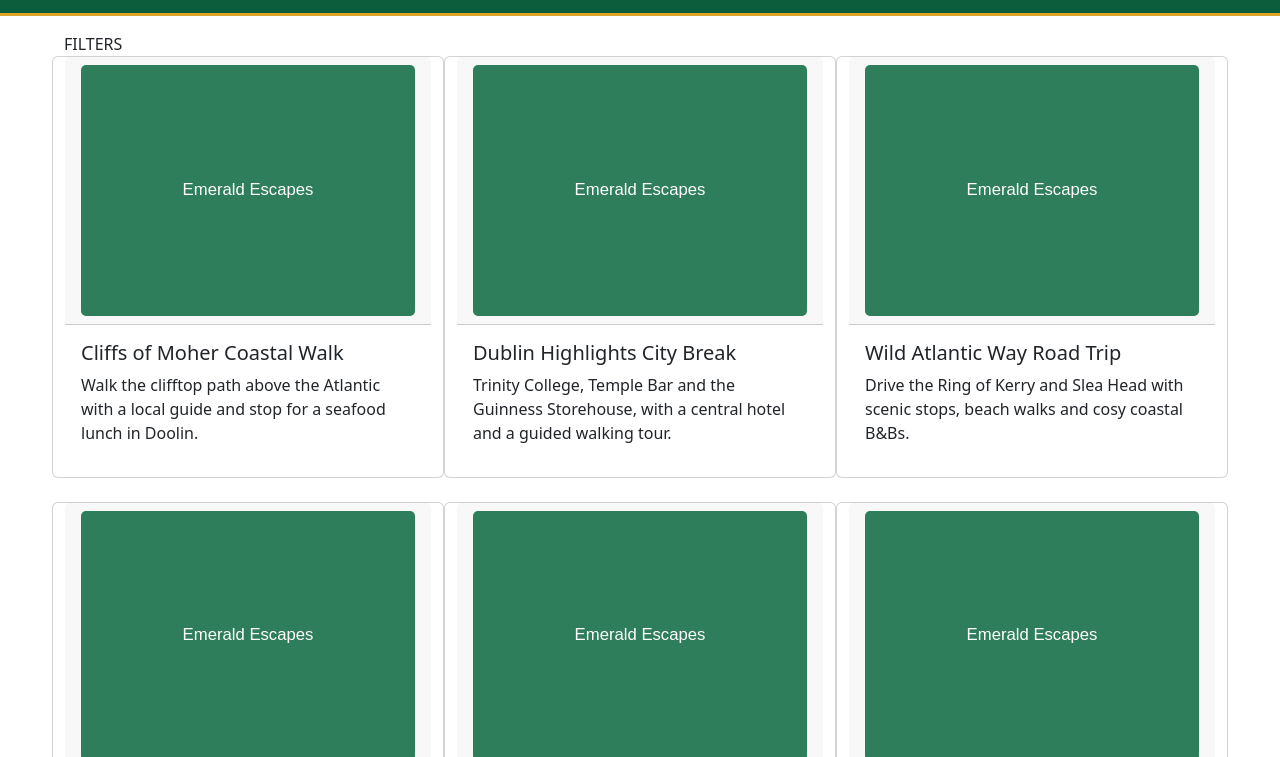
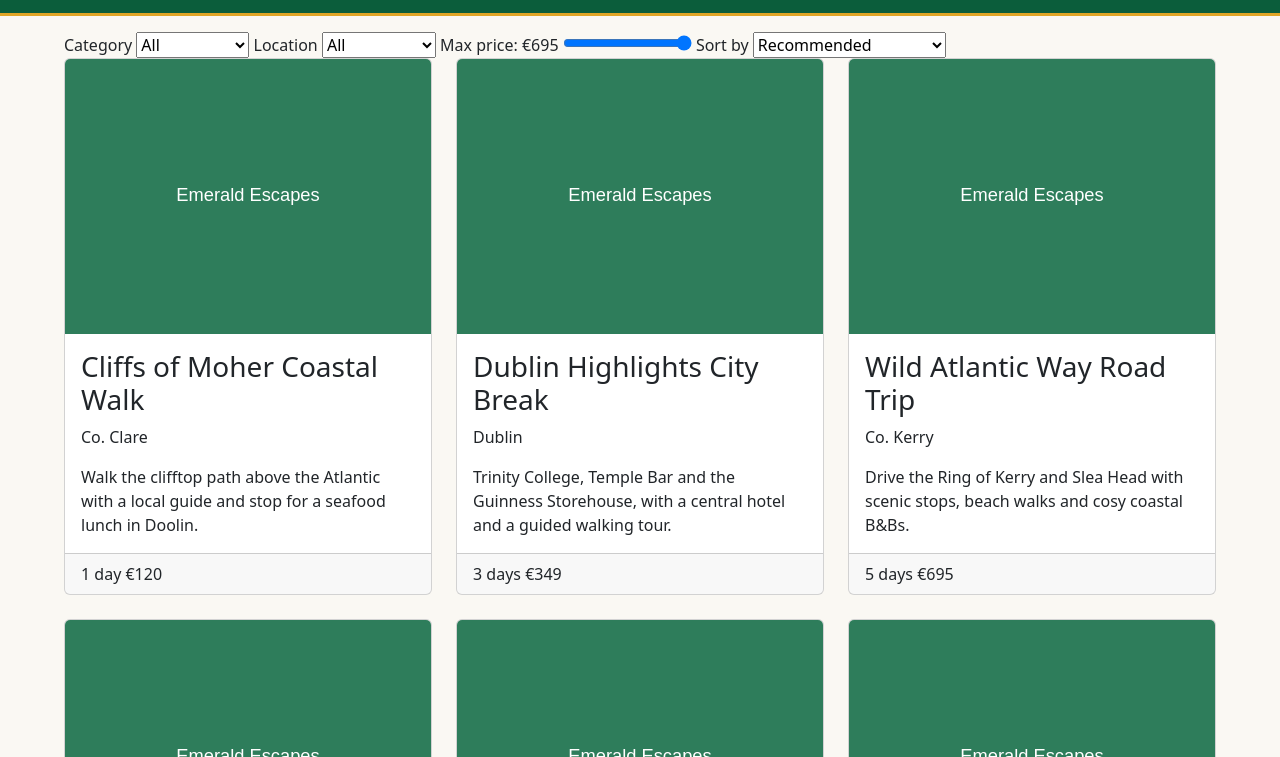
Before and after one commit to MCarofiglioNCI/emerald-escapes, a plain HTML site: page experiences.html in a window 1280 px wide. Shown: the part 43-800 px from the top of the page. Drawn offline with Linux system fonts and the light colour scheme; files whose address does not match are found by name.

Commit message:
fixes and filtering pt.1

```diff
--- a/css/styles.css
+++ b/css/styles.css
@@ -22,14 +22,14 @@ main {
     flex: 1;
 }
 
-.navbar {
+.site-nav {
     display: flex;
     flex-direction: row;
     justify-content: space-between;
     background-color: var(--color-primary);
     color: var(--color-secondary);
     border-bottom: 0.2rem solid var(--color-accent);
-    padding: 1rem 4rem !important;
+    padding: 1rem 4rem;
 }
 
 .nav-logo {
@@ -52,3 +52,9 @@ main {
 .main-container {
     padding: 1rem 4rem;
 }
+
+#card-section {
+    display: grid;
+    grid-template-columns: repeat(auto-fill, minmax(18rem, 1fr));
+    gap: 1.5rem;
+}
--- a/experiences.html
+++ b/experiences.html
@@ -3,8 +3,8 @@
 <head>
     <meta charset="UTF-8">
 	<meta name="viewport" content="width=device-width, initial-scale=1.0">
-	<link rel="stylesheet" href="css/styles.css">
 	<link rel="stylesheet" href="css/bootstrap.min.css">
+    <link rel="stylesheet" href="css/styles.css">
 	<script src="js/experiences.js" defer></script>
 	<script src="js/bootstrap.min.js" defer></script>
 	<script src="js/main.js" defer></script>
@@ -12,7 +12,7 @@
 </head>
 <body>
     <header>
-        <nav class="navbar">
+        <nav class="site-nav">
             <div class="nav-logo">
                 LOGO
             </div>
@@ -30,9 +30,25 @@
     <main>
         <div class="main-container">
             <div id="filter-section">
-                FILTERS
+                <label for="filter-category">Category</label>
+                <select id="filter-category"></select>
+
+                <label for="filter-location">Location</label>
+                <select id="filter-location"></select>
+
+                <label for="filter-price">Max price: <span id="price-value"></span></label>
+                <input type="range" id="filter-price" step="5">
+
+                <label for="sort-by">Sort by</label>
+                <select id="sort-by">
+                    <option value="default">Recommended</option>
+                    <option value="price-asc">Price: low to high</option>
+                    <option value="price-desc">Price: high to low</option>
+                    <option value="duration-asc">Duration: shortest first</option>
+                </select>
             </div>
-            <div id="card-section" class="row g-4">
+            <p id="no-results" hidden>No experiences match your filters.</p>
+            <div id="card-section">
 
             </div>
         </div>
--- a/js/experiences.js
+++ b/js/experiences.js
@@ -5,6 +5,7 @@ const experiences = [
     location: "Co. Clare",
     category: "coastal",
     duration: "1 day",
+    durationDays: 1,
     price: 120,
     image: "images/experiences/placeholder.svg",
     description: "Walk the clifftop path above the Atlantic with a local guide and stop for a seafood lunch in Doolin."
@@ -15,6 +16,7 @@ const experiences = [
     location: "Dublin",
     category: "city",
     duration: "3 days",
+    durationDays: 3,
     price: 349,
     image: "images/experiences/placeholder.svg",
     description: "Trinity College, Temple Bar and the Guinness Storehouse, with a central hotel and a guided walking tour."
@@ -25,6 +27,7 @@ const experiences = [
     location: "Co. Kerry",
     category: "coastal",
     duration: "5 days",
+    durationDays: 5,
     price: 695,
     image: "images/experiences/placeholder.svg",
     description: "Drive the Ring of Kerry and Slea Head with scenic stops, beach walks and cosy coastal B&Bs."
@@ -35,6 +38,7 @@ const experiences = [
     location: "Co. Galway",
     category: "countryside",
     duration: "2 days",
+    durationDays: 2,
     price: 210,
     image: "images/experiences/placeholder.svg",
     description: "Hike through Connemara National Park and enjoy a peaceful night in a lakeside country lodge."
@@ -45,6 +49,7 @@ const experiences = [
     location: "Co. Antrim",
     category: "family",
     duration: "2 days",
+    durationDays: 2,
     price: 280,
     image: "images/experiences/placeholder.svg",
     description: "Explore the basalt columns, cross the Carrick-a-Rede rope bridge and hear the legend of Finn McCool."
@@ -55,6 +60,7 @@ const experiences = [
     location: "Co. Kilkenny",
     category: "cultural",
     duration: "1 day",
+    durationDays: 1,
     price: 85,
     image: "images/experiences/placeholder.svg",
     description: "Visit Kilkenny Castle and the Medieval Mile, then browse the craft shops and traditional pubs."
@@ -65,6 +71,7 @@ const experiences = [
     location: "Galway City",
     category: "city",
     duration: "3 days",
+    durationDays: 3,
     price: 325,
     image: "images/experiences/placeholder.svg",
     description: "Street performers, live trad sessions and fresh oysters in one of Ireland's liveliest cities."
@@ -75,6 +82,7 @@ const experiences = [
     location: "Co. Kerry",
     category: "family",
     duration: "1 day",
+    durationDays: 1,
     price: 95,
     image: "images/experiences/placeholder.svg",
     description: "Meet Fungie's famous successors on a boat trip from Dingle harbour, followed by ice cream on the pier."
@@ -85,6 +93,7 @@ const experiences = [
     location: "Co. Wicklow",
     category: "countryside",
     duration: "2 days",
+    durationDays: 2,
     price: 175,
     image: "images/experiences/placeholder.svg",
     description: "Hike Glendalough's lakes and valleys, with a guided trail and a stay in a mountain guesthouse."
@@ -95,6 +104,7 @@ const experiences = [
     location: "Co. Meath",
     category: "cultural",
     duration: "1 day",
+    durationDays: 1,
     price: 70,
     image: "images/experiences/placeholder.svg",
     description: "Step inside a 5,000-year-old passage tomb and visit the Hill of Tara on a guided history tour."
@@ -105,6 +115,7 @@ const experiences = [
     location: "Cork City",
     category: "city",
     duration: "2 days",
+    durationDays: 2,
     price: 230,
     image: "images/experiences/placeholder.svg",
     description: "Sample local produce at the English Market and take a food trail through the city's best cafes."
@@ -115,6 +126,7 @@ const experiences = [
     location: "Co. Galway",
     category: "coastal",
     duration: "2 days",
+    durationDays: 2,
     price: 195,
     image: "images/experiences/placeholder.svg",
     description: "Ferry to Inis Mór, cycle past stone walls and visit the ancient fort of Dún Aonghasa."
@@ -125,6 +137,7 @@ const experiences = [
     location: "Co. Kilkenny",
     category: "family",
     duration: "3 days",
+    durationDays: 3,
     price: 420,
     image: "images/experiences/placeholder.svg",
     description: "Feed the animals, bake soda bread and toast marshmallows at a working family farm."
@@ -135,6 +148,7 @@ const experiences = [
     location: "Co. Cork",
     category: "countryside",
     duration: "4 days",
+    durationDays: 4,
     price: 540,
     image: "images/experiences/placeholder.svg",
     description: "Quiet roads, sheep-dotted hills and sea views on a slow-paced stay on the Beara Peninsula."
@@ -145,32 +159,103 @@ const experiences = [
     location: "Belfast",
     category: "cultural",
     duration: "3 days",
+    durationDays: 3,
     price: 310,
     image: "images/experiences/placeholder.svg",
     description: "Tour Titanic Belfast, see the Peace Wall murals and enjoy the buzz of the Cathedral Quarter."
   }
 ];
 
-function renderCards() {
-  cardsection = document.getElementById("card-section")
+function renderCards(experienceList) {
+  const cardSection = document.getElementById("card-section")
 
-  experiences.forEach((experience) => {
-    const card = document.createElement("div")
+  for(const experience of experienceList) {
+    const cardContent = `
+        <div class="card experience-card" data-category="${experience.category}" data-price="${experience.price}">
+          <img src="${experience.image}" class="card-img-top" alt="${experience.alt}">
+          <div class="card-body">
+            <h3 class="card-title">${experience.title}</h3>
+            <p class="card-location">${experience.location}</p>
+            <p class="card-text">${experience.description}</p>
+          </div>
+          <div class="card-footer">
+            <span>${experience.duration}</span>
+            <span>€${experience.price}</span>
+          </div>
+        </div>`
 
-    const cardcontent =`
-      <div class="card col-12 col-md-6 col-lg-4">
-        <div class="card-header h-100" data-category="${experience.category}" data-price="${experience.price}">
-          <img src="${experience.image}" class="card-img">
-        </div>
-
-        <div class="card-body">
-          <h5>${experience.title}</h5>
-          <p>${experience.description}</p>
-        </div>
-     </div>`
-
-    cardsection.innerHTML += cardcontent
-  })
+      cardSection.innerHTML += cardContent
+  }
 }
 
-renderCards()
+function populateFilters(experienceList) {
+  let categories = []
+  let locations = []
+  let maxPrice = 0
+
+  for(const experience of experienceList) {
+    if (!categories.includes(experience["category"])) {
+      categories.push(experience["category"])
+    }
+    if (!locations.includes(experience["location"])) {
+      locations.push(experience["location"])
+    }
+    if (experience.price > maxPrice) {
+      maxPrice = experience.price
+    }
+
+    categories.sort()
+    locations.sort()
+
+    fillSelect(document.getElementById("filter-category"), categories)
+    fillSelect(document.getElementById("filter-location"), locations)
+
+    const priceSlider = document.getElementById("filter-price")
+    priceSlider.min = 0
+    priceSlider.max = maxPrice
+    priceSlider.value = maxPrice
+    document.getElementById("price-value").textContent = "€" + maxPrice
+  }
+}
+
+function fillSelect(selectElement, values) {
+  selectElement.innerHTML='<option value="all">All</option>'
+
+  for (const value of values) {
+    const option = document.createElement("option")
+    option.value = value
+    option.textContent = capitalise(value)
+    selectElement.appendChild(option)
+  }
+}
+
+function capitalise(text) {
+  return text.charAt(0).toUpperCase() + text.slice(1)
+}
+
+function applyFilters() {
+  const filteredCategory = document.getElementById("filter-category").value
+  const filteredLocation = document.getElementById("filter-location").value
+  const filteredPrice= parseInt(document.getElementById("filter-price").value)
+  const sorting = document.getElementById("sort-by").value
+
+  document.getElementById("price-value").textContent = "€" + filteredPrice
+
+    // 3. Build a filtered list with experiences.filter(...)
+    //    Keep an experience only if ALL of these are true:
+    //    - category is "all" OR matches experience.category
+    //    - location is "all" OR matches experience.county
+    //    - experience.price <= max price
+
+    // 4. Sort the filtered list based on the sort-by value
+    //    e.g. for price low to high: list.sort((a, b) => a.price - b.price)
+    //    "default" means leave the original order
+
+    // 5. Call renderCards with the result
+
+    // 6. Show #no-results if the list is empty, hide it otherwise
+    //    (set .hidden = true or false)
+}
+
+populateFilters(experiences)
+renderCards(experiences)
```
Also changed, not shown: images/experiences/placeholder.svg (renamed from images/placeholder.svg).
